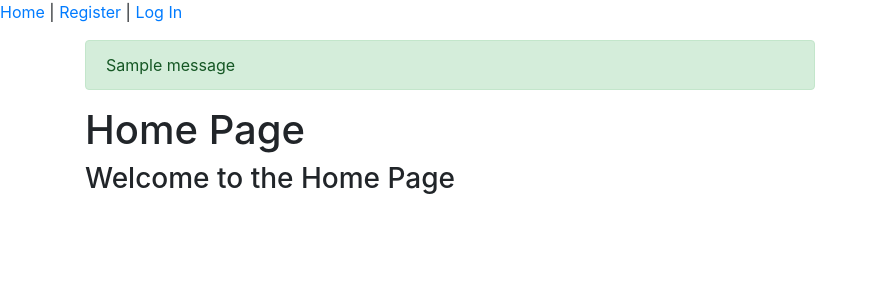
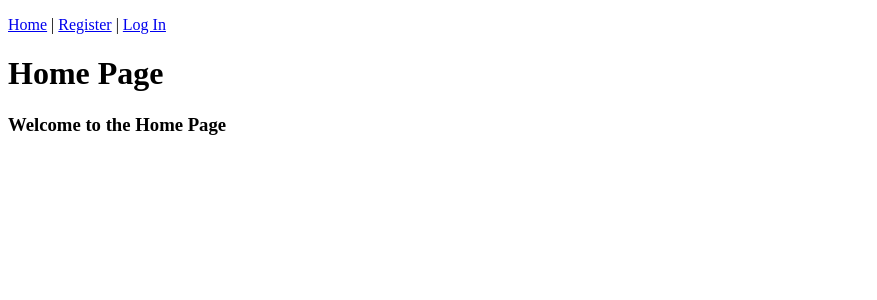
Before and after one commit to AAM77/user_and_admin_django_app, a Django app: page / in a window 1280 px wide. Shown: the top 300 px of the page, without its empty margins (0-877 px from the left). Run offline with Django 3.2, Linux system fonts and the light colour scheme; tables that the repository leaves empty hold one stand-in row (values such as "Sample post"); one stand-in notice (Sample message) is shown; some libraries are stand-ins or nearby versions.

Commit message:
Revert "include bootstrap & wrap block content in divs with bootstrap classes for styling"
This reverts commit db275cbf3dbbf452d5eb33b8e0052f916e1da63a.

```diff
--- a/users/templates/users/base.html
+++ b/users/templates/users/base.html
@@ -6,15 +6,6 @@
     <meta charset="UTF-8">
     <meta name="viewport" content="width=device-width, initial-scale=1.0">
     <meta http-equiv="X-UA-Compatible" content="ie=edge">
-
-        <!-- Required meta tags -->
-        <meta charset="utf-8">
-        <meta name="viewport" content="width=device-width, initial-scale=1, shrink-to-fit=no">
-
-        <!-- Bootstrap CSS -->
-        <link rel="stylesheet" href="https://maxcdn.bootstrapcdn.com/bootstrap/4.0.0/css/bootstrap.min.css" integrity="sha384-Gn5384xqQ1aoWXA+058RXPxPg6fy4IWvTNh0E263XmFcJlSAwiGgFAW/dAiS6JXm" crossorigin="anonymous">
-
-
     <title>Wick Challenge</title>
 
     {% if request.user.is_authenticated %}
@@ -32,27 +23,12 @@
     {% endif %}
 </head>
 <body>
+
+
     <!-- START MAIN CONTENT -->
-        <main role="main" class="container">
-            <div class="row">
-                <div class="col-md-8">
-                    {% if messages %}
-                        {% for message in messages %}
-                            <div class="alert alert-{{ message.tags }}">
-                                {{ message }}
+    <div>
+        {% block content %}{% endblock content %}
     </div>
-                        {% endfor %}
-                    {% endif %}
-                    {% block content %}{% endblock %}
-                </div>
-            </div>
-        </main>
     <!-- END MAIN CONTENT-->
-
-        <!-- Optional JavaScript -->
-        <!-- jQuery first, then Popper.js, then Bootstrap JS -->
-        <script src="https://code.jquery.com/jquery-3.2.1.slim.min.js" integrity="sha384-KJ3o2DKtIkvYIK3UENzmM7KCkRr/rE9/Qpg6aAZGJwFDMVNA/GpGFF93hXpG5KkN" crossorigin="anonymous"></script>
-        <script src="https://cdnjs.cloudflare.com/ajax/libs/popper.js/1.12.9/umd/popper.min.js" integrity="sha384-ApNbgh9B+Y1QKtv3Rn7W3mgPxhU9K/ScQsAP7hUibX39j7fakFPskvXusvfa0b4Q" crossorigin="anonymous"></script>
-        <script src="https://maxcdn.bootstrapcdn.com/bootstrap/4.0.0/js/bootstrap.min.js" integrity="sha384-JZR6Spejh4U02d8jOt6vLEHfe/JQGiRRSQQxSfFWpi1MquVdAyjUar5+76PVCmYl" crossorigin="anonymous"></script>
 </body>
 </html>
```
Lines whose indentation alone changed are shown as unchanged.
